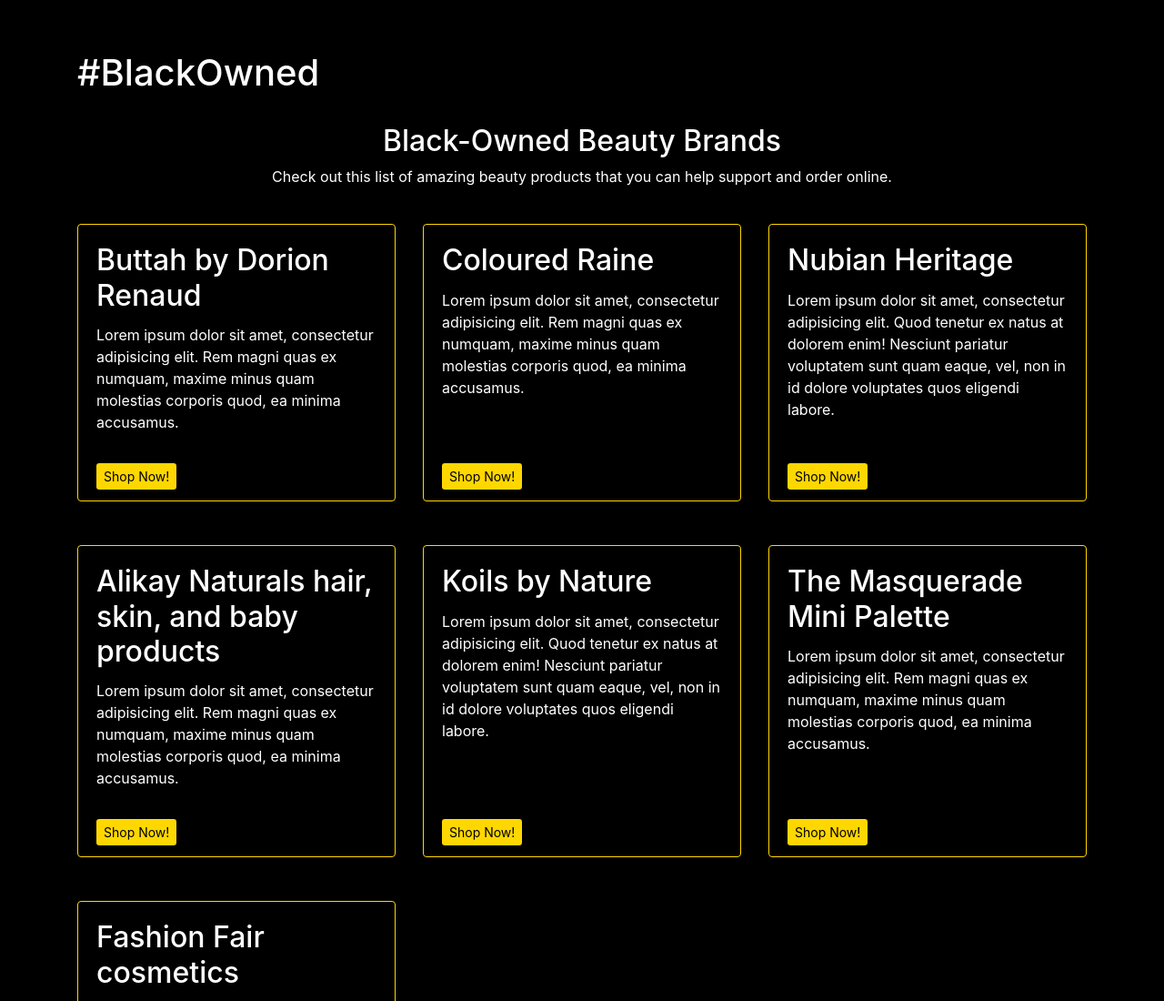
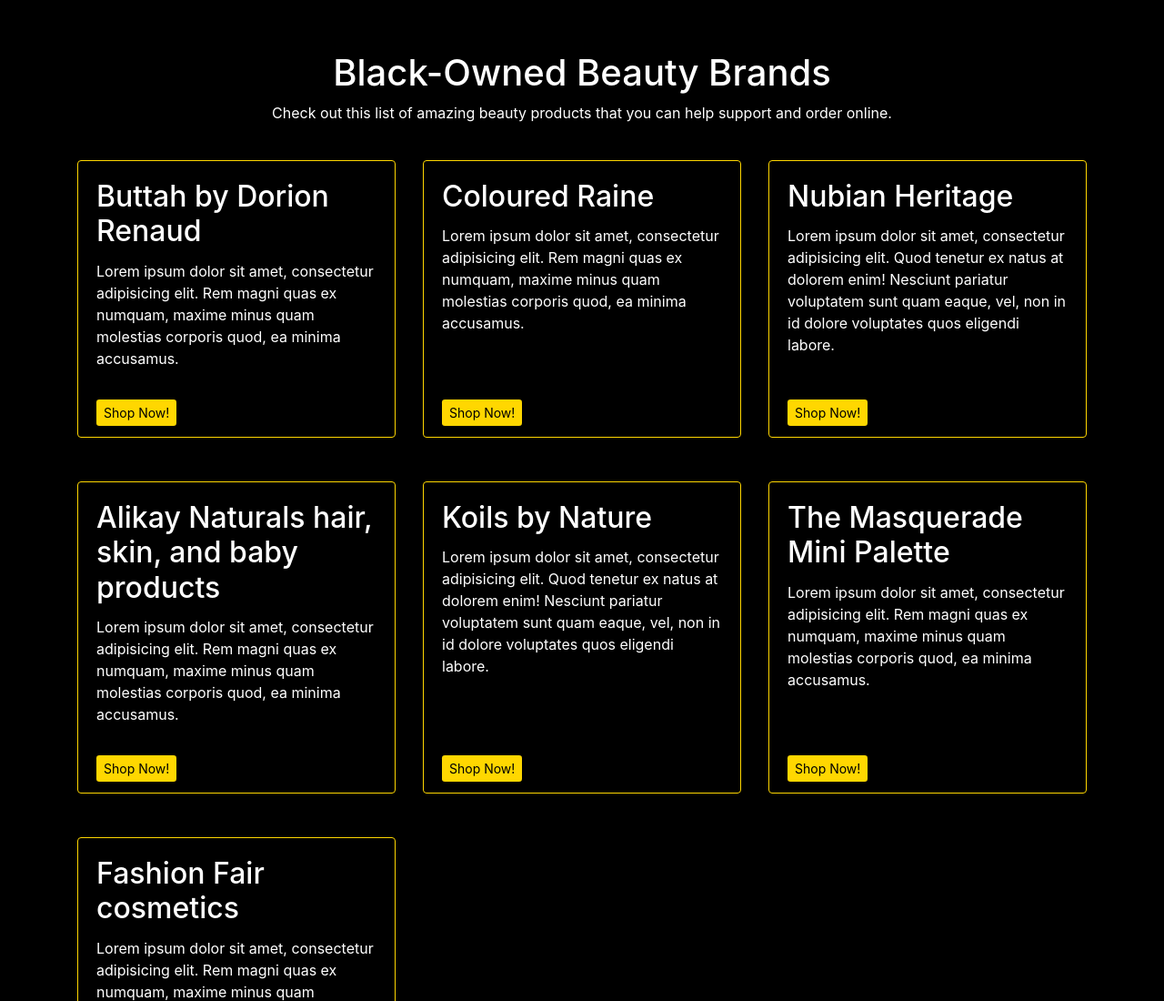
Before and after one commit to cameronking4/AmazonAffiliates, a website: page index.html in a window 1280 px wide. Shown: the top 1100 px of the page at 91% size. Drawn offline with Linux system fonts and the light colour scheme.

Commit message:
Update index.html

```diff
--- a/index.html
+++ b/index.html
@@ -21,10 +21,8 @@
 <body>
   <!-- Page Content -->
   <div class="container">
-      <h1> #BlackOwned</h1>
-      <br>
       <center>
-          <h2> Black-Owned Beauty Brands</h2>
+          <h1> Black-Owned Beauty Brands</h1>
           <p>Check out this list of amazing beauty products that you can help support and order online.</p>
      </center>
       <br>
```
